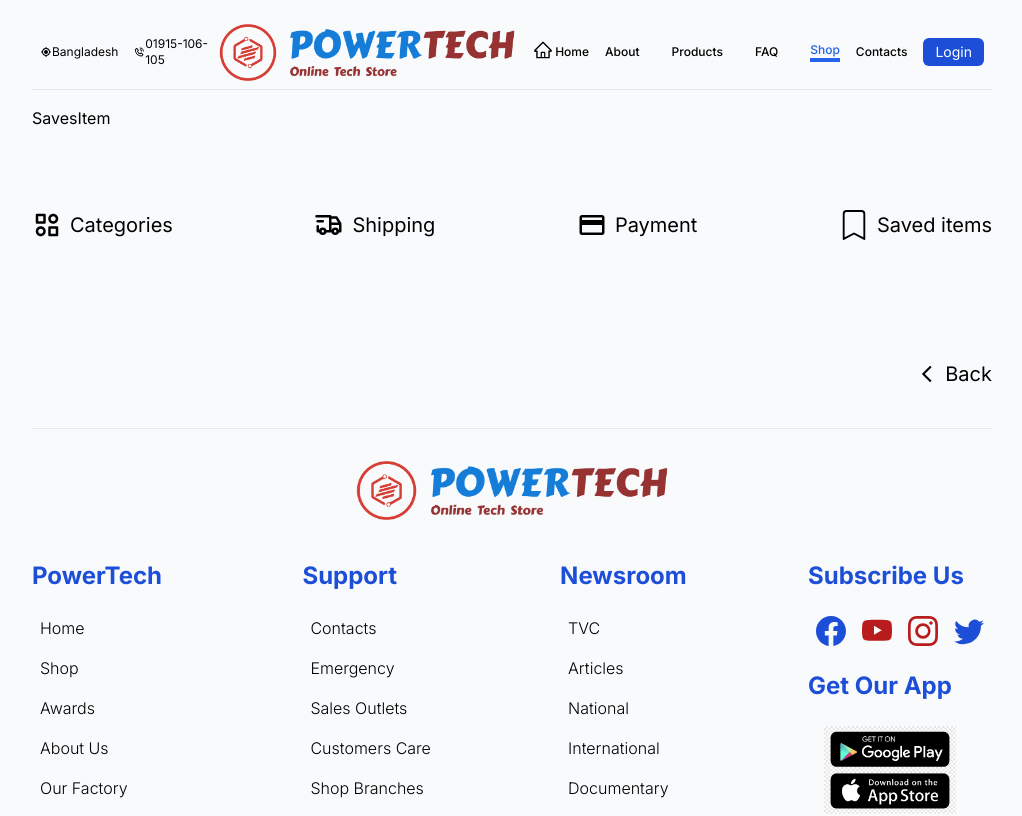
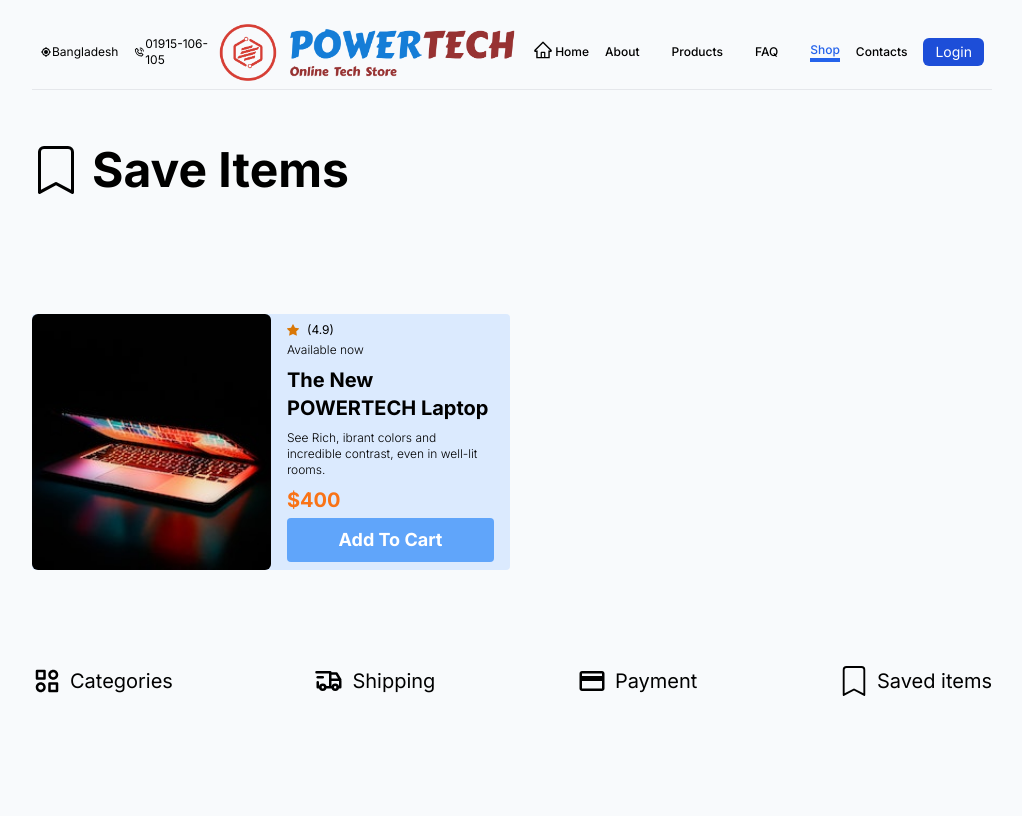
Before and after one commit to rakibulhasan933/power-tech-client, a Next.js app: page /shop/saves-item in a window 1280 px wide. Shown: the top 816 px of the page, without its empty margins (128-1150 px from the left). Built offline with nearby package versions, Linux system fonts and the light colour scheme.

Commit message:
[ADD] card added

```diff
--- a/app/shop/saves-item/page.js
+++ b/app/shop/saves-item/page.js
@@ -1,8 +1,39 @@
 import React from 'react'
+import { BsBookmark, BsFillStarFill } from 'react-icons/bs';
+import Image from 'next/image';
+import mac from "../../../components/assets/macbook.jpg";
 
 function SavesItem() {
 	return (
-		<div>SavesItem</div>
+		<div className='my-4'>
+			<div className="py-4">
+				<div className="flex flex-row items-center py-2 mb-24">
+					<BsBookmark className='text-5xl font-bold' />
+					<h2 className='ml-3 text-5xl font-bold'>Save Items</h2>
+				</div>
+			</div>
+			<div className="grid grid-cols-2 gap-1">
+				<div className="relative flex flex-row items-center bg-blue-100 rounded">
+					<Image src={mac} className='object-cover w-1/2 h-full rounded-md ' alt='laptop' />
+					<div className="absolute top-0bg-white left-4 w-11 h-11">
+						<BsBookmark />
+					</div>
+					<div className="flex flex-col justify-start px-4 py-2 ">
+						<div className="flex flex-row items-center gap-0">
+							<BsFillStarFill className='text-xs text-amber-600' />
+							<p className="ml-2 text-xs">(4.9)</p>
+						</div>
+						<p className="my-1 text-xs font-light">Available now</p>
+						<h2 className="my-1 text-xl font-bold">The New POWERTECH Laptop</h2>
+						<p className="my-1 text-xs font-light">See Rich, ibrant colors and incredible
+							contrast, even in well-lit rooms.
+						</p>
+						<h2 className="my-1 text-xl font-bold text-orange-500">$400</h2>
+						<button className='w-full px-4 py-2 text-lg font-bold text-white bg-blue-400 rounded'>Add To Cart</button>
+					</div>
+				</div>
+			</div>
+		</div>
 	)
 }
 
```
